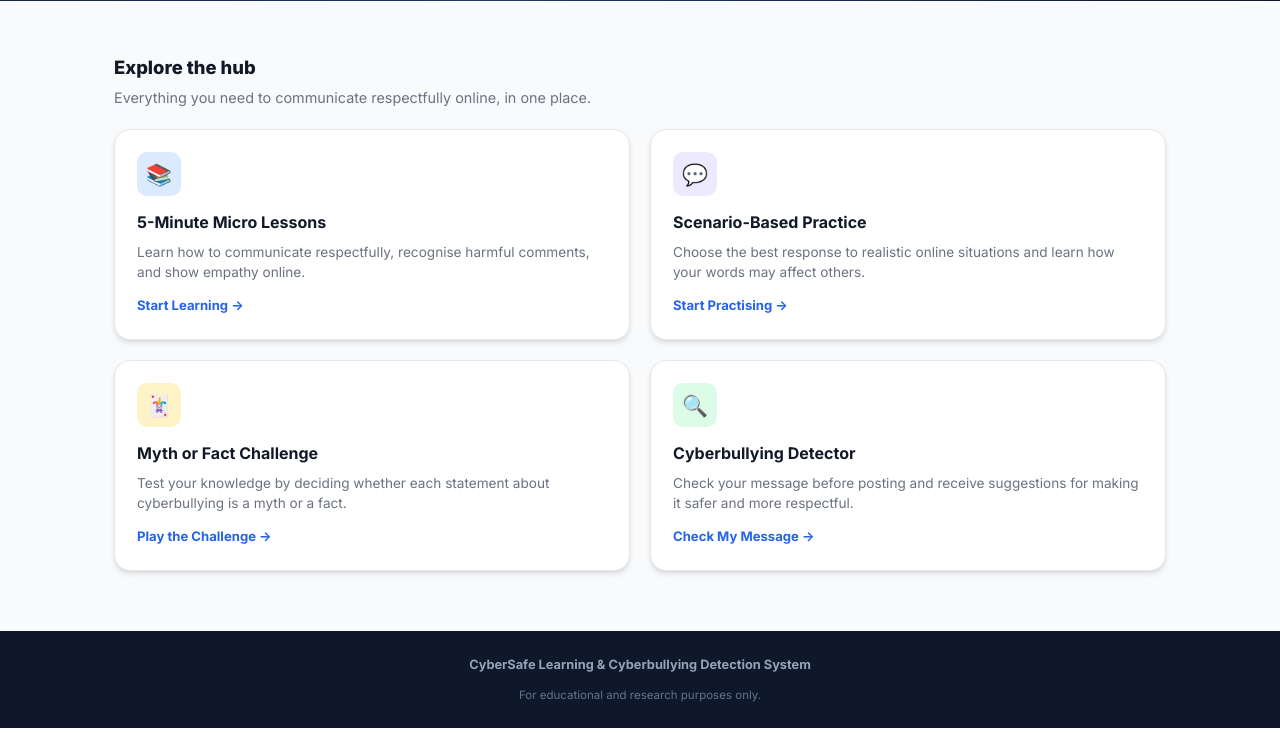
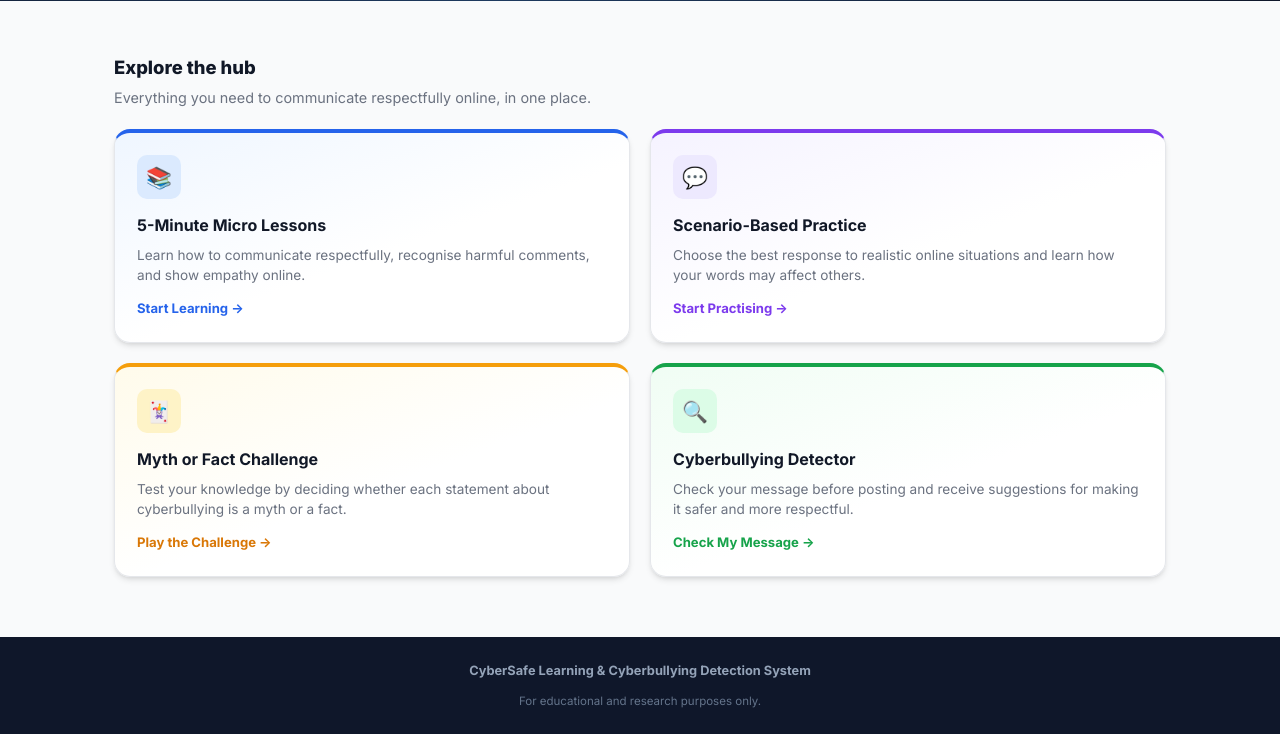
Before and after one commit to NabihahFatiny/cyberbullying-detector, a Flask app: page / in a window 1280 px wide. Shown: the part 351-1085 px from the top of the page. Run offline with Flask 3, Linux system fonts and the light colour scheme; parts of the project's set-up code (start-up, migrations or seed data) failed here and were passed over.

Commit message:
make website more colourful

```diff
--- a/templates/index.html
+++ b/templates/index.html
@@ -33,12 +33,13 @@
       text-decoration: none;
       background: #fff;
       border: 1px solid var(--gray-200);
+      border-top: 4px solid transparent;
       border-radius: var(--radius-lg);
       box-shadow: var(--card-shadow);
       padding: 22px;
       transition: var(--transition);
     }
-    .nav-card:hover { box-shadow: var(--card-shadow-lg); transform: translateY(-2px); }
+    .nav-card:hover { box-shadow: var(--card-shadow-lg); transform: translateY(-4px); }
     .nav-card-icon {
       width: 44px; height: 44px;
       border-radius: 10px;
@@ -49,6 +50,18 @@
     .nav-card h3 { font-size: 1rem; font-weight: 700; color: var(--gray-900); margin-bottom: 6px; }
     .nav-card p { font-size: .85rem; color: var(--gray-500); line-height: 1.5; }
     .nav-card .go { display: inline-block; margin-top: 12px; font-size: .82rem; font-weight: 700; color: var(--primary); }
+
+    /* Colour-coded hub cards - a light tint + top accent matching each
+       section's icon colour, so the hub reads as lively rather than flat white. */
+    .nav-card.card-blue   { background: linear-gradient(160deg, #eff6ff 0%, #fff 55%); border-top-color: var(--primary); }
+    .nav-card.card-purple { background: linear-gradient(160deg, #f5f3ff 0%, #fff 55%); border-top-color: var(--purple); }
+    .nav-card.card-amber  { background: linear-gradient(160deg, #fffbeb 0%, #fff 55%); border-top-color: var(--amber); }
+    .nav-card.card-green  { background: linear-gradient(160deg, #f0fdf4 0%, #fff 55%); border-top-color: var(--success); }
+
+    .nav-card.card-blue .go   { color: var(--primary); }
+    .nav-card.card-purple .go { color: var(--purple); }
+    .nav-card.card-amber .go  { color: var(--warning); }
+    .nav-card.card-green .go  { color: var(--success); }
 {% endblock %}
 
 {% block content %}
@@ -70,25 +83,25 @@
     <p class="section-sub">Everything you need to communicate respectfully online, in one place.</p>
 
     <div class="nav-cards-grid">
-      <a class="nav-card" href="{{ url_for('lessons') }}">
+      <a class="nav-card card-blue" href="{{ url_for('lessons') }}">
         <div class="nav-card-icon" style="background:var(--primary-light);">📚</div>
         <h3>5-Minute Micro Lessons</h3>
         <p>Learn how to communicate respectfully, recognise harmful comments, and show empathy online.</p>
         <span class="go">Start Learning →</span>
       </a>
-      <a class="nav-card" href="{{ url_for('scenarios') }}">
+      <a class="nav-card card-purple" href="{{ url_for('scenarios') }}">
         <div class="nav-card-icon" style="background:var(--purple-light);">💬</div>
         <h3>Scenario-Based Practice</h3>
         <p>Choose the best response to realistic online situations and learn how your words may affect others.</p>
         <span class="go">Start Practising →</span>
       </a>
-      <a class="nav-card" href="{{ url_for('myths') }}">
+      <a class="nav-card card-amber" href="{{ url_for('myths') }}">
         <div class="nav-card-icon" style="background:var(--warning-light);">🃏</div>
         <h3>Myth or Fact Challenge</h3>
         <p>Test your knowledge by deciding whether each statement about cyberbullying is a myth or a fact.</p>
         <span class="go">Play the Challenge →</span>
       </a>
-      <a class="nav-card" href="{{ url_for('detector') }}">
+      <a class="nav-card card-green" href="{{ url_for('detector') }}">
         <div class="nav-card-icon" style="background:var(--success-light);">🔍</div>
         <h3>Cyberbullying Detector</h3>
         <p>Check your message before posting and receive suggestions for making it safer and more respectful.</p>
--- a/templates/myths.html
+++ b/templates/myths.html
@@ -35,8 +35,8 @@
 
     .statement-card {
       position: relative;
-      background: #fff;
-      border: 1px solid var(--gray-200);
+      background: linear-gradient(135deg, var(--primary-light) 0%, #eff6ff 100%);
+      border: 1px solid #bfdbfe;
       border-radius: var(--radius-lg);
       box-shadow: var(--card-shadow-lg);
       padding: 44px 28px;
@@ -49,7 +49,7 @@
       font-weight: 700;
       text-transform: uppercase;
       letter-spacing: .07em;
-      color: var(--gray-400);
+      color: var(--primary-dark);
       margin-bottom: 14px;
     }
     .statement-text {
```
Also changed, not shown: templates/lessons.html (+16 -1 lines), templates/scenarios.html (+14 -1 lines).
